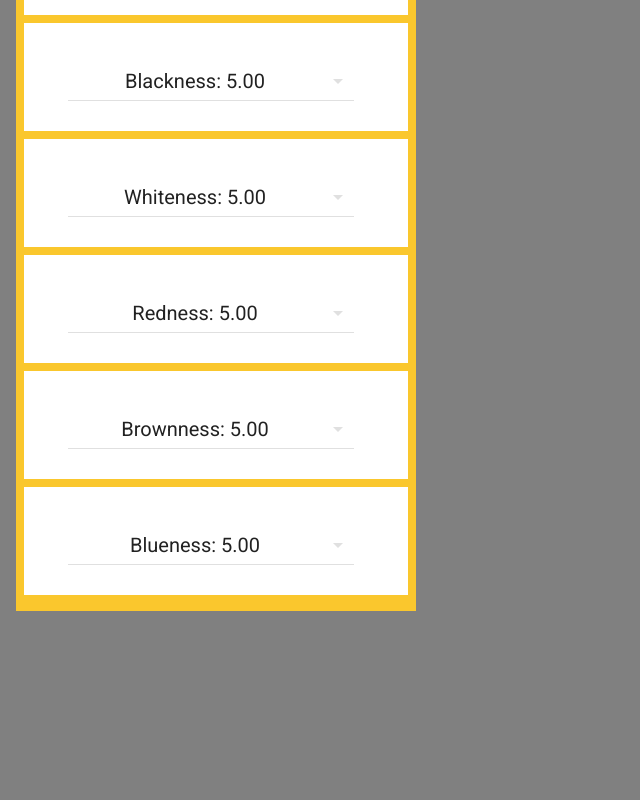
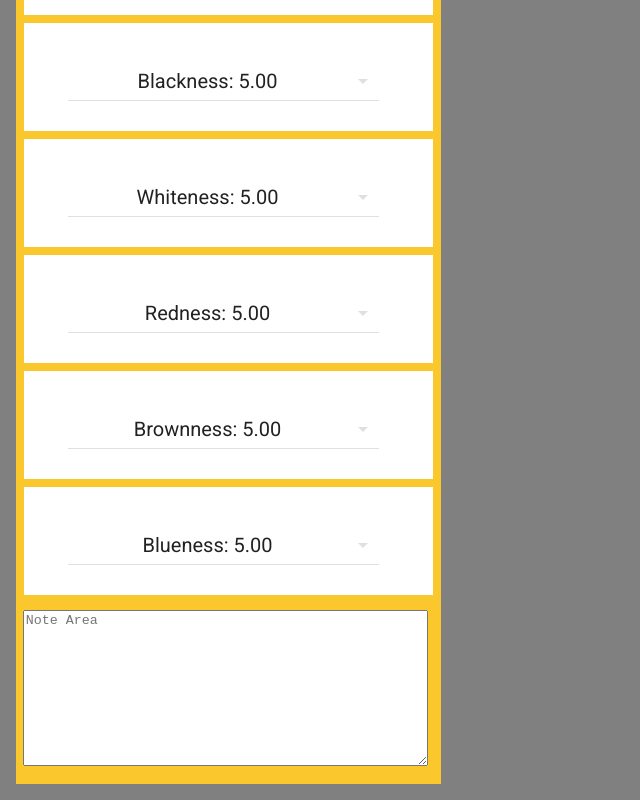
Before and after one commit to matsad3547/engineering-report-app, a React app: page / in a window 1280 px wide. Shown: the part 1474-2274 px from the top of the page, without its empty margins (0-640 px from the left). Before the commit the page ends 2101 px from the top, so only its background shows below. Built offline with nearby package versions, Linux system fonts and the light colour scheme; what react-tap-event-plugin would draw is missing.

Commit message:
feat(core) Add text area field for notes

```diff
--- a/src/App.css
+++ b/src/App.css
@@ -1,6 +1,6 @@
 .reportInput {
   background-color: #FAC72D;
-  max-width: 400px;
+  max-width: 425px;
   margin: 1em;
   padding: .5em 0;
 }
@@ -27,6 +27,11 @@
   background-color: white;
 }
 
+textarea {
+  margin: .5em;
+  width: 94%;
+}
+
 .valueDisplay {
   display: inline-block;
   width: 50%;
@@ -45,7 +50,7 @@
   font-size: 50px;
 }
 
-@media (max-width: 350px) {
+@media (max-width: 425px) {
   .reportInput {
     margin: 0;
   }
--- a/src/App.js
+++ b/src/App.js
@@ -33,6 +33,7 @@ let App = (state) => {
           />
         </MuiThemeProvider>
       )}
+      <NoteField />
     </div>
   )
 }
@@ -134,3 +135,17 @@ let DropDownSliderInput = ({ dispatch, id, name, value }) => {
 }
 
 DropDownSliderInput = connect()(DropDownSliderInput)
+
+let NoteField = () => {
+  return (
+    <div>
+      <textarea
+        name="textArea"
+        rows={10}
+        placeholder="Note Area"
+        >
+
+      </textarea>
+    </div>
+  )
+}
```
